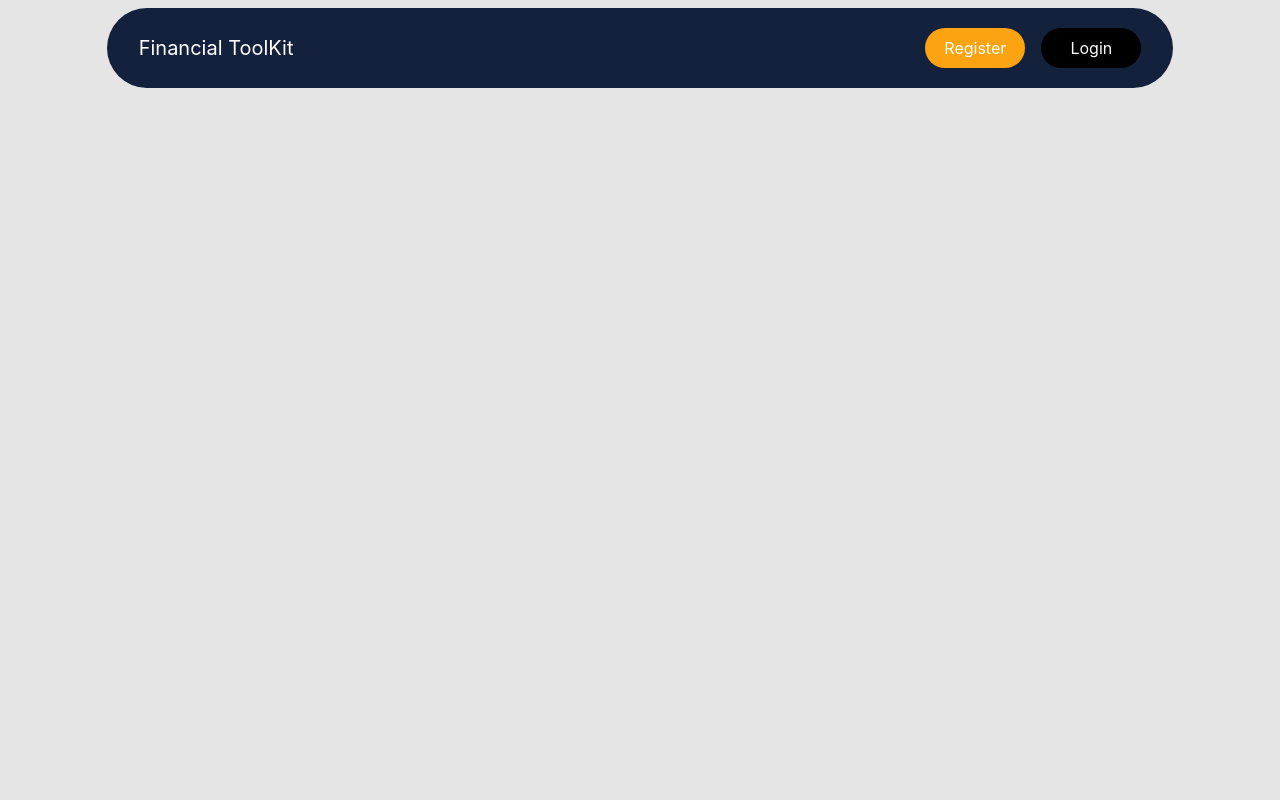
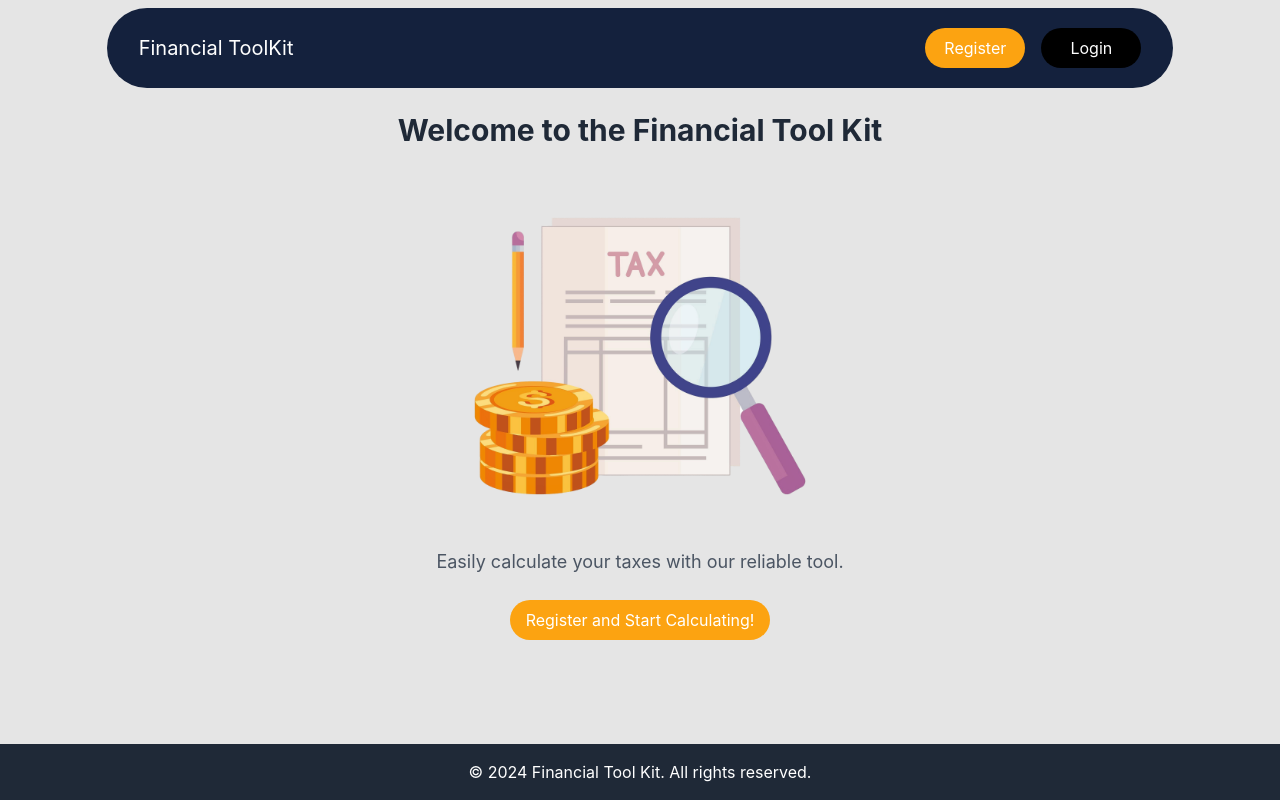
Before and after one commit to touseefyounas/financialToolkit, a React (Create React App) app in the folder frontend-react/: page / in a window 1280 px wide. Built offline with nearby package versions, Linux system fonts and the light colour scheme.

Commit message:
Added home and footer

```diff
--- a/frontend-react/src/App.tsx
+++ b/frontend-react/src/App.tsx
@@ -1,17 +1,19 @@
 import { Outlet } from "react-router-dom";
 import "./App.css";
 import NavBar from "./NavBar/navbar";
+import Footer from "./components/footer/footer";
 
 function App() {
   return (
     <>
       <div className="flex flex-col min-h-screen bg-background">
-        <NavBar/>
+        <NavBar />
         <div className="flex-grow">
-          <Outlet/>
+          <Outlet />
         </div>
+
+        <Footer />
       </div>
-
     </>
   );
 }
--- a/frontend-react/src/Router.tsx
+++ b/frontend-react/src/Router.tsx
@@ -1,25 +1,33 @@
-import { RouterProvider, createBrowserRouter, createRoutesFromElements, Route } from 'react-router-dom';
-import App from './App'
-import Register from './Register';
-import Login from './Login';
-import IncomeTax from './IncomeTax';
+import {
+  RouterProvider,
+  createBrowserRouter,
+  createRoutesFromElements,
+  Route,
+} from "react-router-dom";
+import App from "./App";
+import Register from "./Register";
+import Login from "./Login";
+import IncomeTax from "./IncomeTax";
+import HomePage from "./components/home/home";
 
 const Router = () => {
-
-    const appRouter = createBrowserRouter(createRoutesFromElements(
-        <>
-            <Route path='/' element={<App />}>
-                <Route path='register' element={<Register/>}/>
-                <Route path='login' element={<Login/>}/>
-                <Route path='income-tax' element={<IncomeTax/>}/>
-            </Route>
-        </>
-    ))
-    return (
-        <>
-        <RouterProvider router={appRouter}/>
-        </>
+  const appRouter = createBrowserRouter(
+    createRoutesFromElements(
+      <>
+        <Route path="/" element={<App />}>
+          <Route index element={<HomePage />} />
+          <Route path="register" element={<Register />} />
+          <Route path="login" element={<Login />} />
+          <Route path="income-tax" element={<IncomeTax />} />
+        </Route>
+      </>
     )
-}
+  );
+  return (
+    <>
+      <RouterProvider router={appRouter} />
+    </>
+  );
+};
 
 export default Router;
--- /dev/null
+++ b/frontend-react/src/components/footer/footer.tsx
@@ -0,0 +1,15 @@
+import React from "react";
+
+const Footer: React.FC = () => {
+  return (
+    <div>
+      <footer className="bg-gray-800 text-white p-4 mt-4">
+        <div className="container mx-auto text-center">
+          <p>© 2024 Financial Tool Kit. All rights reserved.</p>
+        </div>
+      </footer>
+    </div>
+  );
+};
+
+export default Footer;
--- /dev/null
+++ b/frontend-react/src/components/home/home.css
@@ -0,0 +1,4 @@
+.logo {
+  width: 30%;
+  height: auto;
+}
--- /dev/null
+++ b/frontend-react/src/components/home/home.tsx
@@ -0,0 +1,28 @@
+import React from "react";
+import "./home.css";
+import { Link, Outlet } from "react-router-dom";
+import NavBar from "../../NavBar/navbar";
+
+const HomePage: React.FC = () => {
+  return (
+    <div>
+      <div className="flex flex-col items-center justify-center text-center">
+        <h1 className="text-3xl font-bold text-gray-800 m-4">
+          Welcome to the Financial Tool Kit
+        </h1>
+        <img src="/homepage.png" alt="Tax Calculator Logo" className="logo" />
+        <p className="text-lg text-gray-600 mb-4">
+          Easily calculate your taxes with our reliable tool.
+        </p>
+
+        <Link to="register">
+          <button className="text-text bg-accent m-2 px-4 py-2 rounded-full min-w-[100px] hover:font-bold hover:bg-primary">
+            Register and Start Calculating!
+          </button>
+        </Link>
+      </div>
+    </div>
+  );
+};
+
+export default HomePage;
```
Also changed, not shown: frontend-react/public/homepage.png (added).
